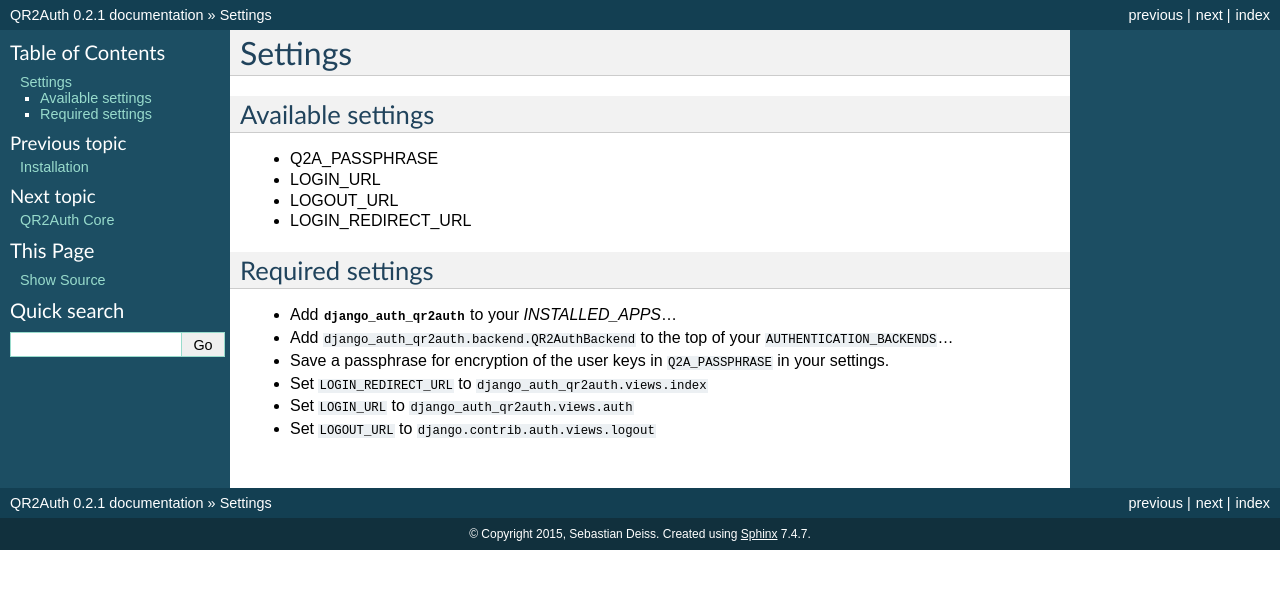
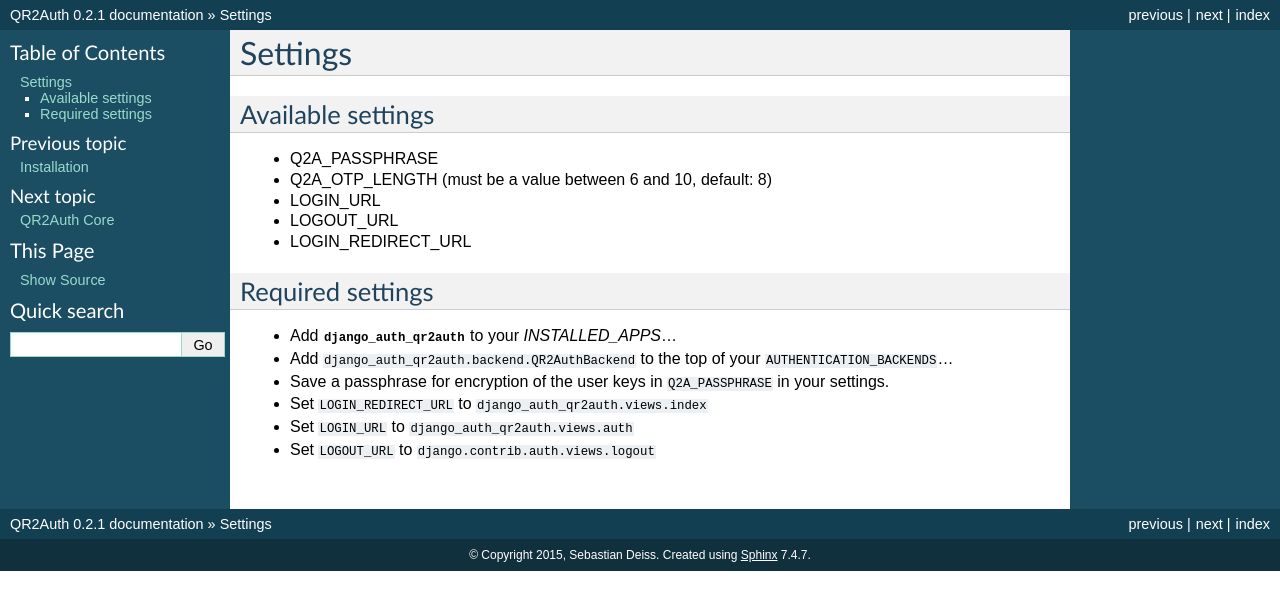
Before and after one commit to SebastianDeiss/django-auth-qr2auth, a Sphinx documentation site: the page built from docs/source/settings.rst, in a window 1280 px wide. Shown: the top 610 px of the page. Built offline with Sphinx 7.4.7, drawn with Linux system fonts in a browser that asks for light colours.

Commit message:
Update docs

```diff
--- a/docs/source/settings.rst
+++ b/docs/source/settings.rst
@@ -5,6 +5,7 @@
 Available settings
 ==================
 * Q2A_PASSPHRASE
+* Q2A_OTP_LENGTH (must be a value between 6 and 10, default: 8)
 * LOGIN_URL
 * LOGOUT_URL
 * LOGIN_REDIRECT_URL
```
